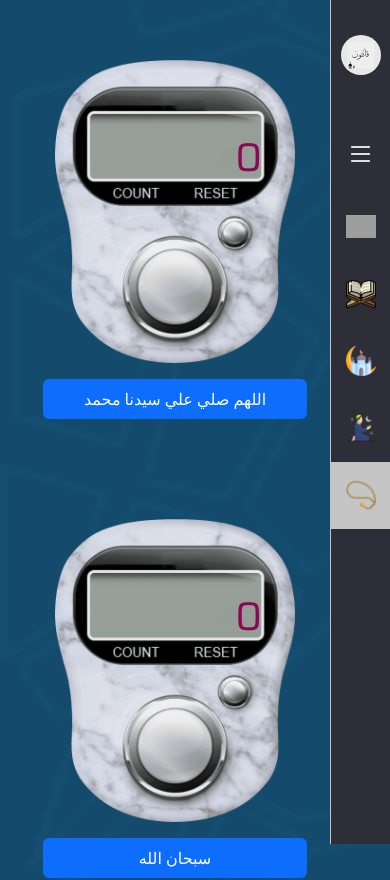
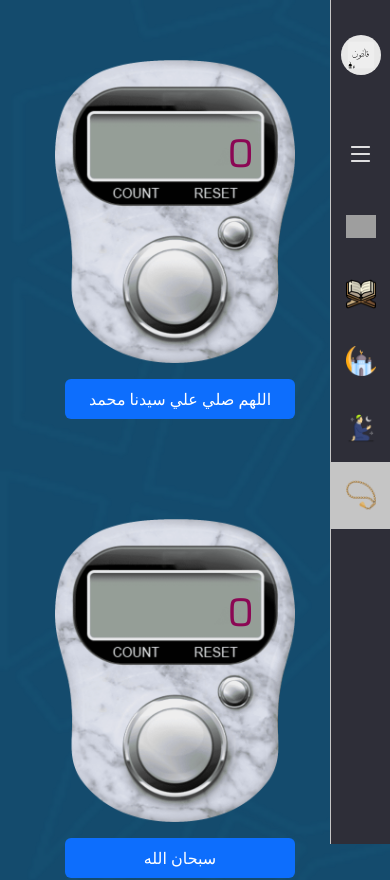
Before and after one commit to Abdelmoniemhgagyy/Quantoon, a React (Create React App) app: page /rosary in a window 390 px wide. Shown: the top 880 px of the page. Built offline with nearby package versions, Linux system fonts and the light colour scheme; grey boxes are pictures that could not be loaded; a web font is replaced by a local one.

Commit message:
fix rosary

```diff
--- a/src/Pages/Rosary/Counter.jsx
+++ b/src/Pages/Rosary/Counter.jsx
@@ -6,7 +6,7 @@ function Counter({daker,img}) {
   return (
     <div>
 
-<div className={styles.rossary} style={{width:"350px",maxWidth:"350px"}} >
+<div className={styles.rossary}  >
 
     <img src={Img} alt="rossary"  style={{width:"240px",maxWidth:"240px"}}/>
 
--- a/src/Pages/Rosary/Rosary.module.css
+++ b/src/Pages/Rosary/Rosary.module.css
@@ -2,6 +2,8 @@
 
 
 .rossary{
+    max-width:350px;
+    width: 350px;
     position: relative;
     padding: 20px 30px 20px ;
     margin: 20px auto;
@@ -44,20 +46,24 @@
     left:218px;
 }
 
-
 @media (max-width:590px){
     .rossary{
-        padding: 20px 20px 20px 0 ;
-        width: 80%;
+        padding: 20px 10px 20px 0 ;
+        width: 240px;
+        max-width: 240px;
     }
     .counterBtn{
-        left:125px;
+        left:73px;
     }
 
     .resetBtn{
-        left:210px;
+        left:153px;
     }
     .rossary>p{
-        width: 80%;
+        width: 100%;
+    }
+    .countShow{
+        left:19px;
+        top:90px
     }
 }
```
